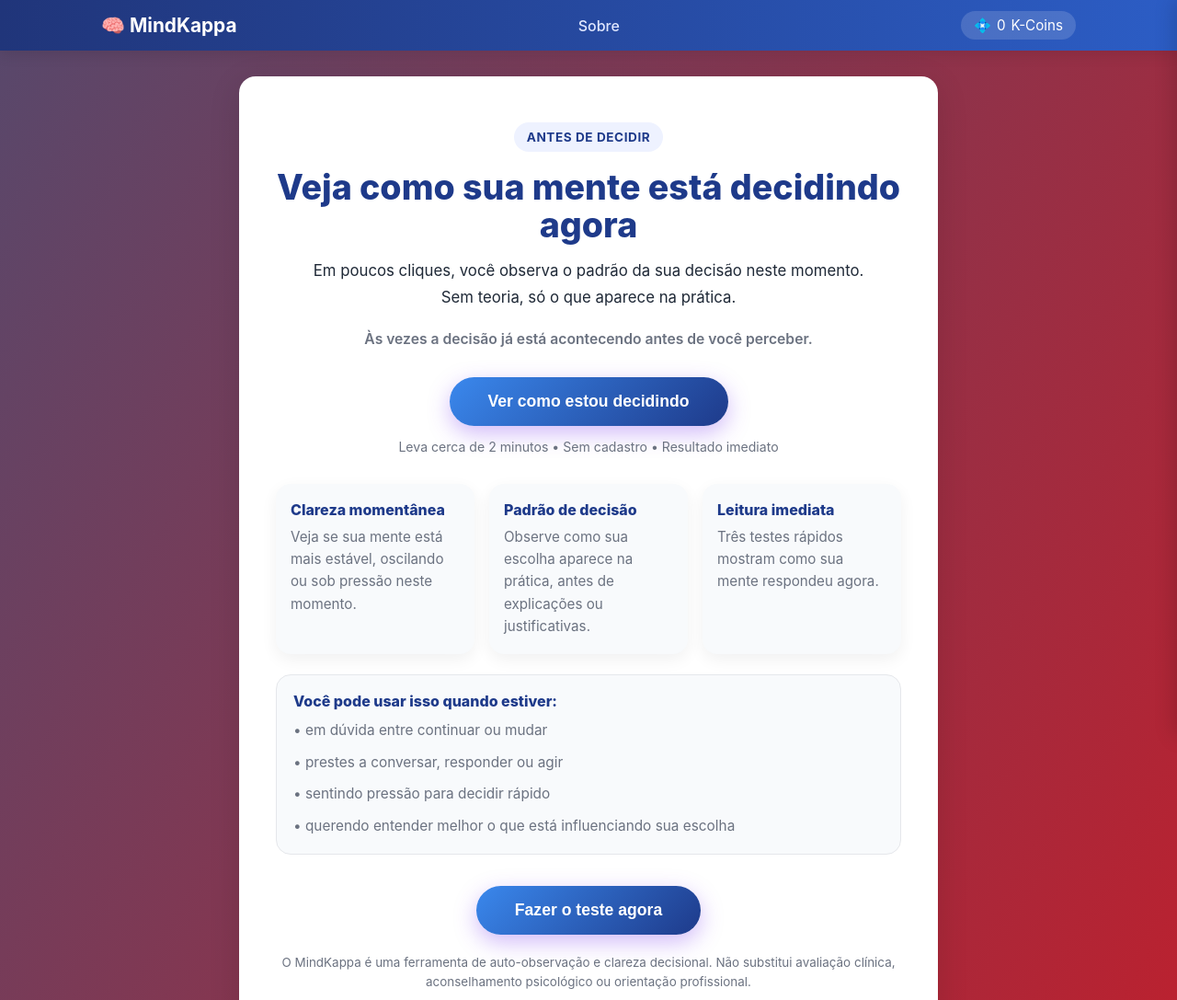
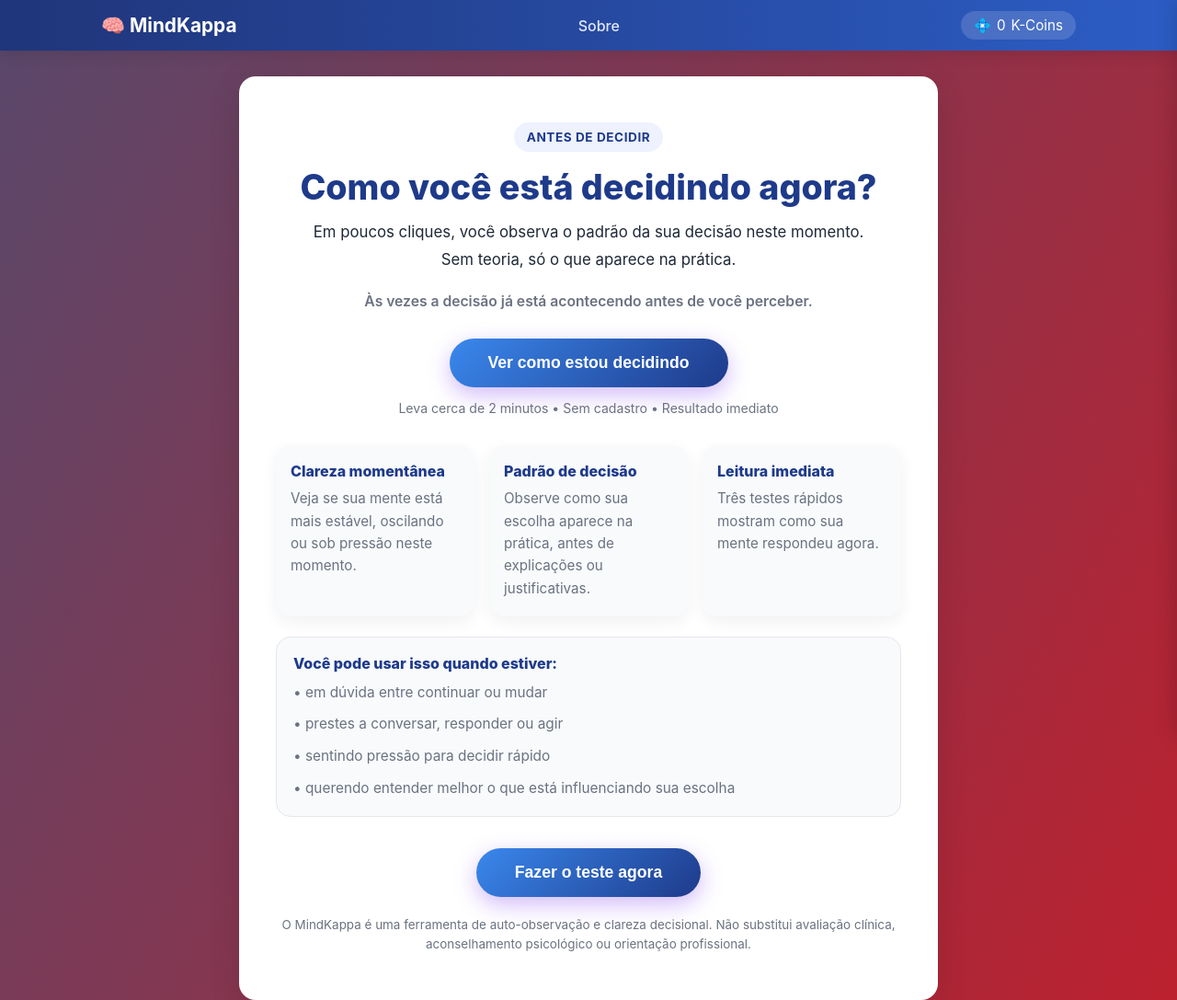
Before and after one commit to mindkappa01/mindkappa-patterns, a plain HTML site: page public/index.html in a window 1280 px wide. Shown: the top 1087 px of the page at 92% size. Drawn offline with Linux system fonts and the light colour scheme.

Commit message:
texto index

```diff
--- a/public/index.html
+++ b/public/index.html
@@ -204,8 +204,8 @@
       </div>
 
       <h1 class="mk-home-title">
-        Veja como sua mente está decidindo agora
-      </h1>
+  Como você está decidindo agora?
+</h1>
 
       <p class="mk-home-sub">
         Em poucos cliques, você observa o padrão da sua decisão neste momento.
```
